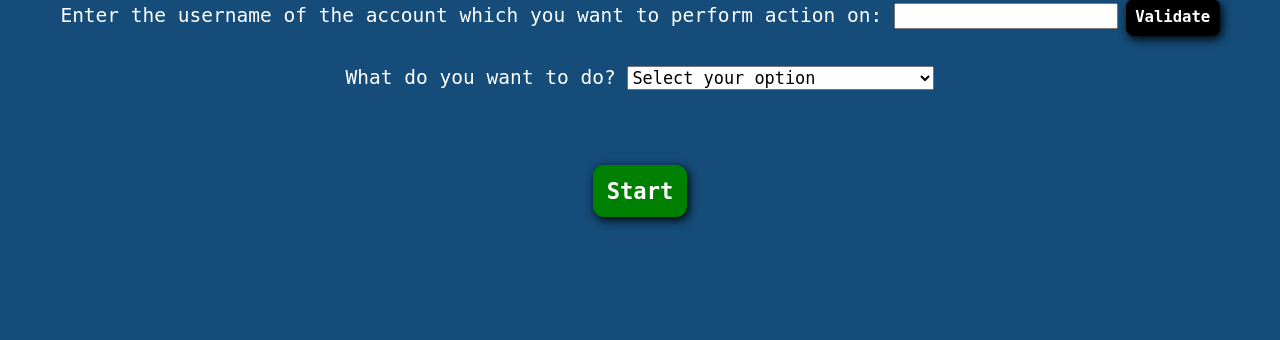
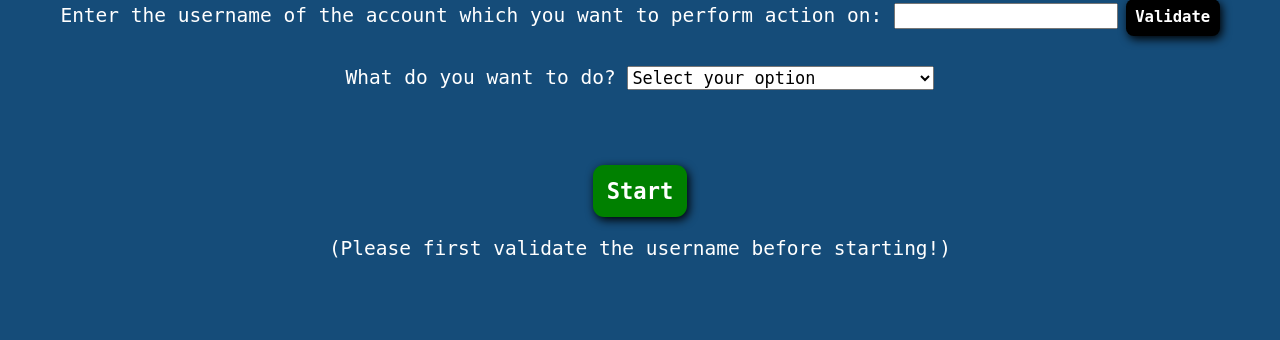
Before and after one commit to youngjun-yoo16/ABGScraper, a FastAPI app: page / in a window 1280 px wide. Shown: the part 278-618 px from the top of the page. Run offline with FastAPI, Linux system fonts and the light colour scheme.

Commit message:
Added warning message

```diff
--- a/main.py
+++ b/main.py
@@ -22,7 +22,6 @@ async def home(request: Request):
 @app.post("/")
 async def validate_username(request: Request, username = Form()):
     if username != 'pfpDownload' and username != 'scrap':
-        print(username)
         try:
             bot.download_profile(username, profile_pic_only = True)
             dirpath = Path(username)
@@ -30,7 +29,6 @@ async def validate_username(request: Request, username = Form()):
                 shutil.rmtree(dirpath)
         except:
             return templates.TemplateResponse("flash.html", {"request": request})
-        return templates.TemplateResponse("pfp.html", {"request": request})
 
 #FastApi treats the parameter of the post method as that of flask's request.form[name]
 #In this case, operations is the same as request.form["operations"]
--- a/templates/index.html
+++ b/templates/index.html
@@ -19,6 +19,9 @@
     </select>
     <br /><br /><br /><br /><br /><br />
     <button id="startBtn">Start</button>
+    <div id="small">
+      <p>(Please first validate the username before starting!)</p>
+    </div>
   </div>
 </form>
 {% endblock %}
```
